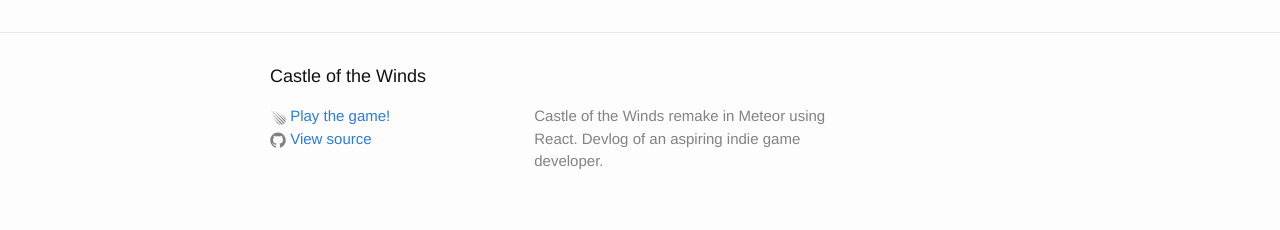
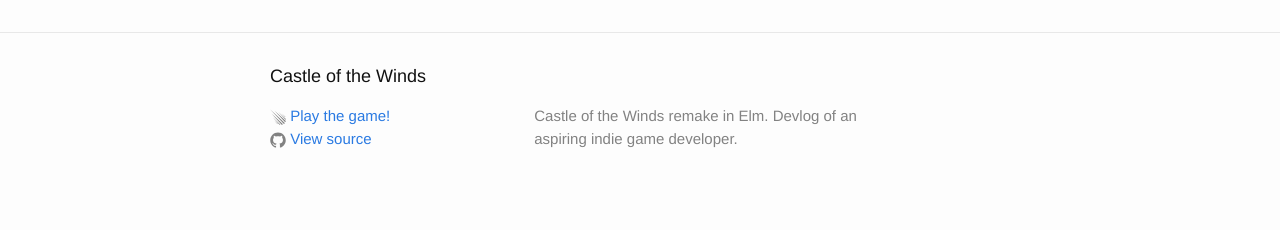
Before and after one commit to mordrax/cotwmtor, a Jekyll site: the page built from index.html, in a window 1280 px wide. Shown: the part 2010-2240 px from the top of the page. Built offline with Jekyll 4.4.1, drawn with Linux system fonts in a browser that asks for light colours.

Commit message:
fix urls

```diff
--- a/_config.yml
+++ b/_config.yml
@@ -2,9 +2,9 @@
 title: Castle of the Winds
 #email: please.use@github.issues
 description: > # this means to ignore newlines until "baseurl:"
-  Castle of the Winds remake in Meteor using React.
+  Castle of the Winds remake in Elm.
   Devlog of an aspiring indie game developer.
-baseurl: "/castleofthewinds" # the subpath of your site, e.g. /blog/
+baseurl: "/cotwmtor" # the subpath of your site, e.g. /blog/
 url: "http://game.castleofthewinds.com" # the base hostname & protocol for your site
 github_username:  mordrax
 github_project: cotwmtor
```
